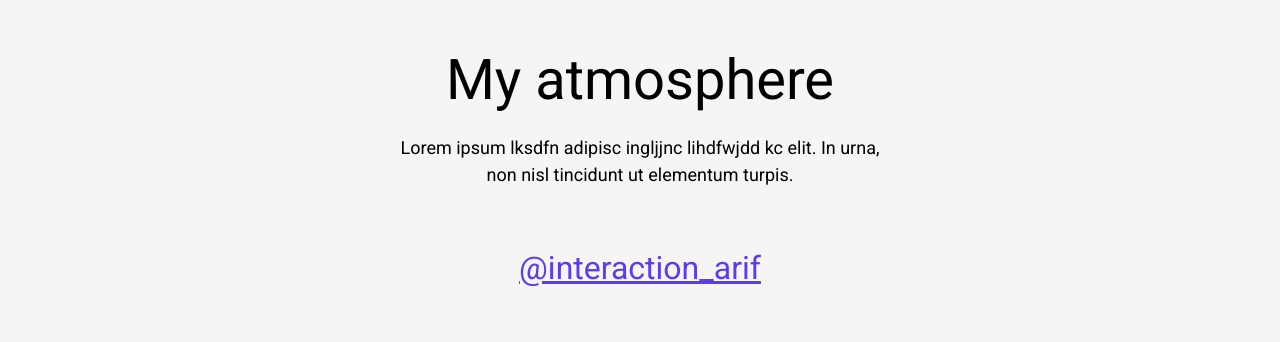
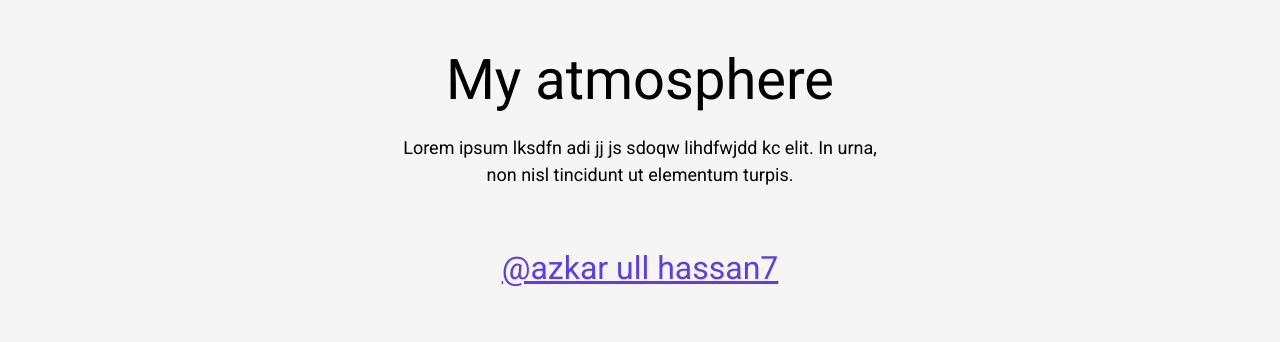
Before and after one commit to azkarullhassan/SD-profolio, a Next.js app: page / in a window 1280 px wide. Shown: the part 5800-6142 px from the top of the page. Built offline with nearby package versions, Linux system fonts and the light colour scheme.

Commit message:
first commit

```diff
--- a/app/components/Eight.jsx
+++ b/app/components/Eight.jsx
@@ -6,8 +6,8 @@ const Eight = () => {
     <main  className='mx-auto max-w-[80rem]'>
        <div className=' text-center pt-20'>
         <h1 className='font-medium text-[56px]'>My atmosphere</h1>
-        <h2 className='font-normal text-[18px] pt-3'>Lorem ipsum lksdfn adipisc ingljjnc lihdfwjdd  kc elit. In urna, <br /> non nisl tincidunt ut elementum turpis.</h2>
-        <h3 className='font-medium text-[32px] text-[#5D3BEE] underline pt-14'>@interaction_arif</h3>
+        <h2 className='font-normal text-[18px] pt-3'>Lorem ipsum lksdfn adi  jj js sdoqw lihdfwjdd  kc elit. In urna, <br /> non nisl tincidunt ut elementum turpis.</h2>
+        <h3 className='font-medium text-[32px] text-[#5D3BEE] underline pt-14'>@azkar ull hassan7</h3>
        </div>
 
        <div className='flex md:flex-row flex-col justify-center gap-6 p-20'>
```
